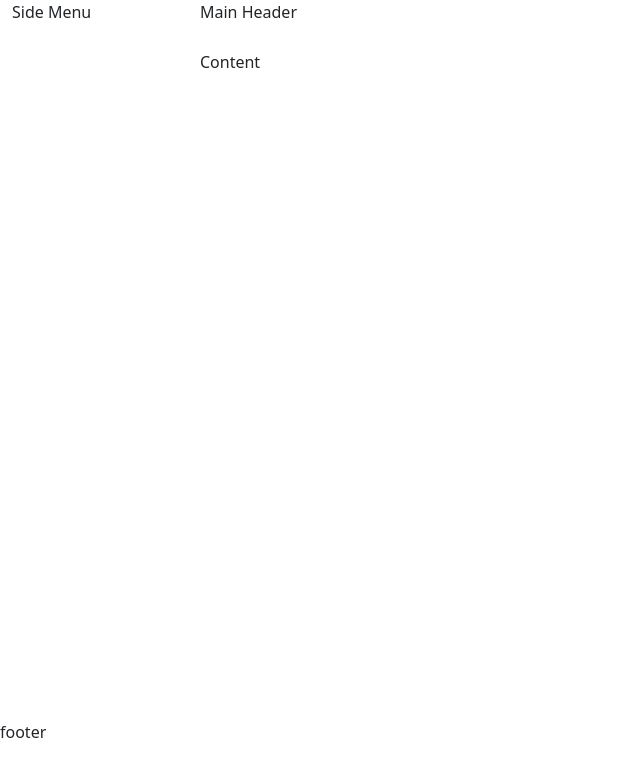
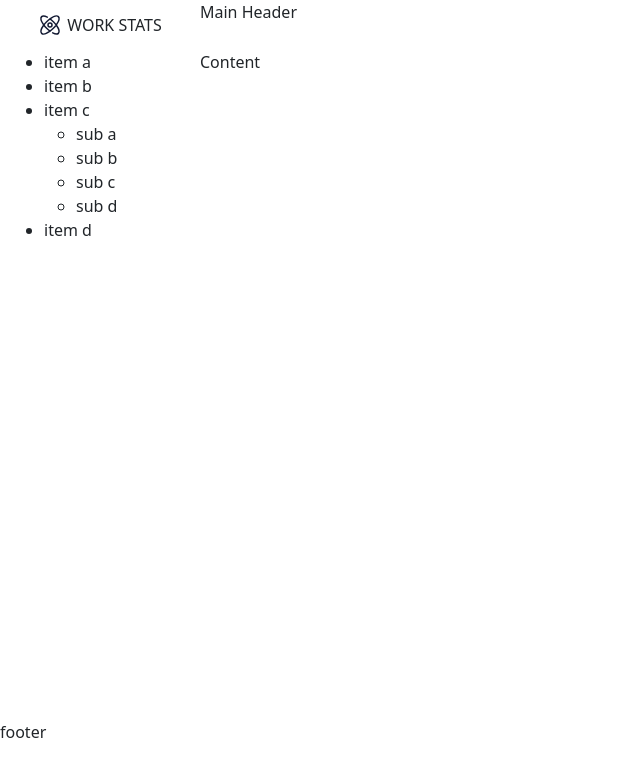
Before and after one commit to Baboomba/data-warehouse, a React (Create React App) app: page / in a window 1280 px wide. Shown: the top 776 px of the page, without its empty margins (0-640 px from the left). Built offline with nearby package versions, Linux system fonts and the light colour scheme.

Commit message:
initial form of side-menu

```diff
--- /dev/null
+++ b/src/component/sideMenu/SideMenu.jsx
@@ -0,0 +1,13 @@
+import { Logo } from "./logo/Logo";
+import MenuList from "./menuList/MenuList";
+
+const SideMenu = () => {
+    return (
+        <div>
+            <Logo />
+            <MenuList />
+        </div>
+    );
+};
+
+export default SideMenu;
--- /dev/null
+++ b/src/component/sideMenu/listItem/ListItem.jsx
@@ -0,0 +1,52 @@
+import { useState } from "react";
+import { MENU_ITEM } from "../../../settings";
+
+const SimpleItem = ({ menuname }) => {
+    return (
+        <label>{menuname}</label>
+    );
+};
+
+
+const CollapseItem = ({ menuname }) => {
+    const [IsCollapsed, setIsCollapsed] = useState(false);
+
+    const selectClassName = () => {
+        if (IsCollapsed) {
+            return 'sublist-open';
+        } else {
+            return 'sublist-close';
+        }
+    }
+
+    const handleClick = () => {
+        setIsCollapsed(!IsCollapsed);
+    }
+
+    const condition = (item) => {
+        if (MENU_ITEM[item].collapse)
+        {
+            return MENU_ITEM[item].submenu.map(
+                sub => <li>{sub}</li>
+            )
+        }
+    };
+
+    const handleListItem = () => {
+        const items = Object.keys(MENU_ITEM);
+
+        return items.map(item => condition(item));
+    };
+
+    return (
+        <div>
+            <label>{menuname}</label>
+            <ul className={selectClassName()} onClick={handleClick}>
+                {handleListItem()}
+            </ul>
+        </div>
+    )
+};
+
+
+export { SimpleItem, CollapseItem }
--- /dev/null
+++ b/src/component/sideMenu/logo/Logo.css
@@ -0,0 +1,11 @@
+.logo-label {
+    display: flex;
+    align-items: center;
+    justify-content: center;
+    height: 50px;
+    width: 100%;
+}
+
+.logo-img {
+    margin-right: 5px;
+}
--- /dev/null
+++ b/src/component/sideMenu/logo/Logo.jsx
@@ -0,0 +1,16 @@
+import './Logo.css';
+import pyshicsImg from '../../../asset/physics.svg';
+
+const Logo = () => {
+    return (
+        <div>
+            <label className='logo-label'>
+                <img className="logo-img" src={pyshicsImg} alt="it doesn't work" />
+                WORK STATS
+            </label>
+        </div>
+    );
+};
+
+
+export { Logo }
--- /dev/null
+++ b/src/component/sideMenu/menuList/MenuList.jsx
@@ -0,0 +1,30 @@
+import { CollapseItem, SimpleItem } from "../listItem/ListItem";
+import { MENU_ITEM } from "../../../settings";
+
+
+
+const CreateList = () => {
+    const items = Object.keys(MENU_ITEM);
+    return items.map(item => (
+        <li key={item} className="li-items">
+            {
+                MENU_ITEM[item].collapse ?
+                <CollapseItem menuname={MENU_ITEM[item].name} /> :
+                <SimpleItem menuname={MENU_ITEM[item].name} />
+            }
+        </li>
+    ))
+};
+
+const MenuList = () => {
+    return (
+        <div>
+            <ul>
+                {CreateList()}
+            </ul>
+        </div>
+    );
+};
+
+
+export default MenuList;
--- a/src/page/home/Home.jsx
+++ b/src/page/home/Home.jsx
@@ -1,13 +1,16 @@
 import { Container, Row, Col } from "react-bootstrap";
 import './Home.css';
 import { LoginForm } from "../login/Login";
+import SideMenu from "../../component/sideMenu/SideMenu";
+
 
 const Main = () => {
     return (
         <div>
             <Container fluid>
                 <Row>
-                    <Col xxl={2} className="main-grid-left">Side Menu
+                    <Col xxl={2} className="main-grid-left">
+                        <SideMenu />
                     </Col>
                     <Col className="main-grid-right">
                         <Row className="main-grid-header">Main Header
--- /dev/null
+++ b/src/settings.js
@@ -0,0 +1,29 @@
+const MENU_ITEM = {
+    item1 : {
+        name : 'item a',
+        collapse : false,
+        submenu : null
+    },
+    item2 : {
+        name : 'item b',
+        collapse : false,
+        submenu : null
+    },
+    item3 : {
+        name : 'item c',
+        collapse : true,
+        submenu : [
+            'sub a',
+            'sub b',
+            'sub c',
+            'sub d'
+        ]
+    },
+    item4 : {
+        name : 'item d',
+        collapse : false,
+        submenu : null
+    }
+};
+
+export { MENU_ITEM };
```
Also changed, not shown: src/asset/physics.svg (added), src/component/sideMenu/listItem/ListItem.css (added), src/component/sideMenu/menuList/MenuList.css (added).
